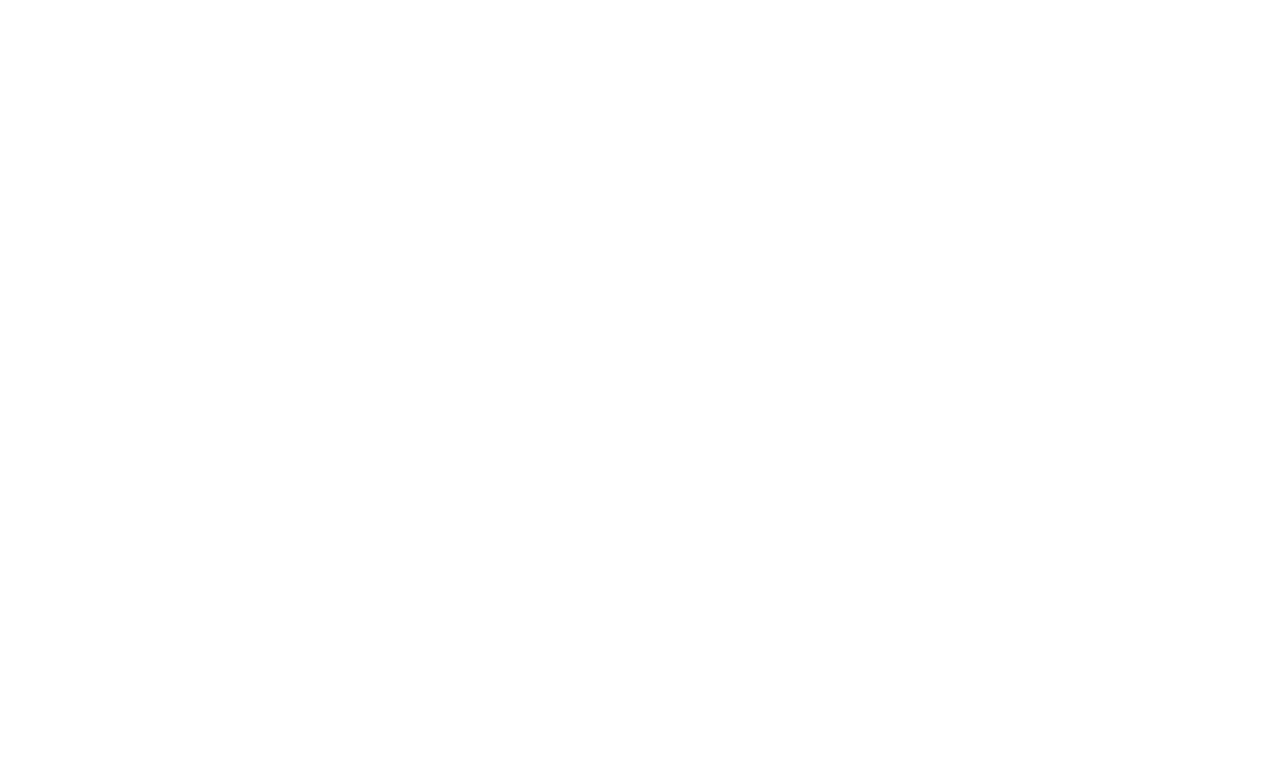
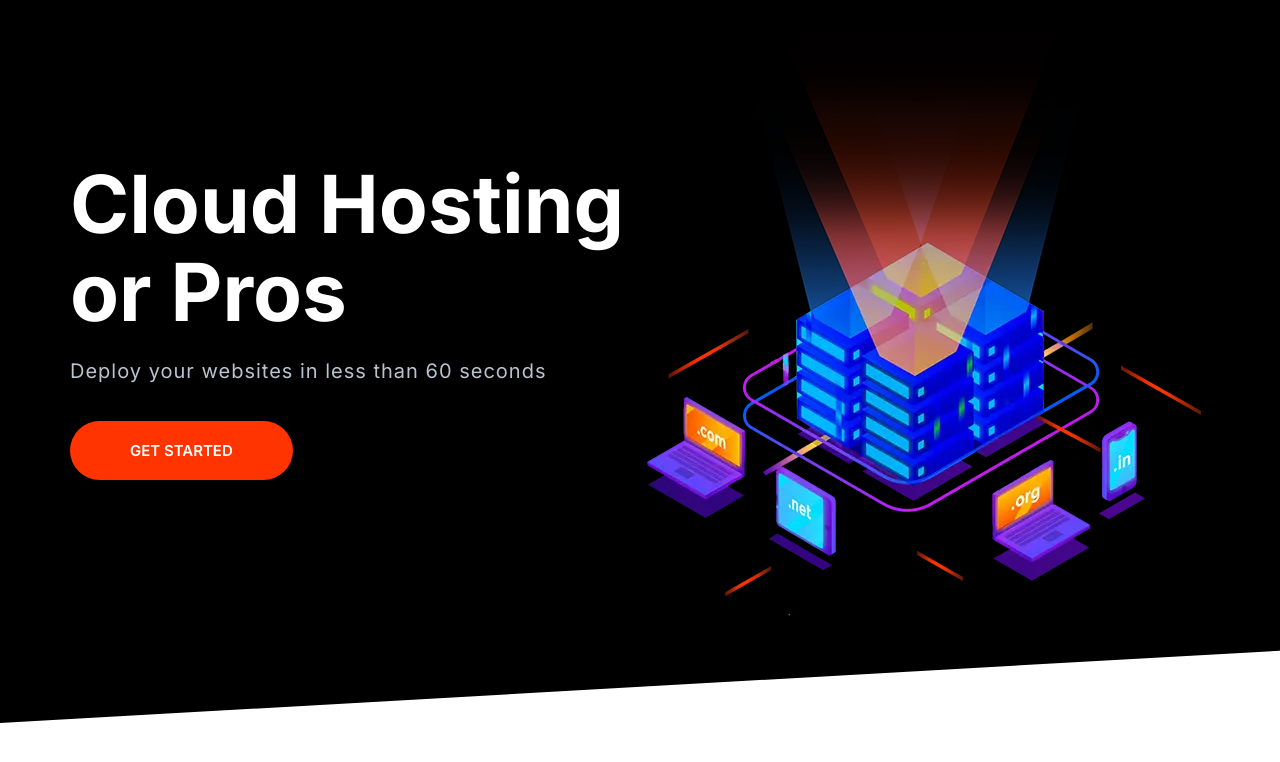
Before and after one commit to mariamills/Cloud, a plain HTML site: page index.html in a window 1280 px wide. Drawn offline with Linux system fonts and the light colour scheme.

Commit message:
Optimizied Image for hero component

```diff
--- a/index.html
+++ b/index.html
@@ -15,6 +15,27 @@
     <link rel="stylesheet" href="css/style.css" />
   </head>
   <body>
+    <section class="block block--dark block--skewed-left hero">
+      <div class="container grid grid--cols-2">
+        <header class="block__header hero__content">
+          <h1 class="block__heading">Cloud Hosting or Pros</h1>
+          <p class="hero__tagline">
+            Deploy your websites in less than 60 seconds
+          </p>
+          <a href="#" class="btn btn--accent btn--stretched">Get Started</a>
+        </header>
+        <picture>
+          <source
+            type="image/webp"
+            srcset="images/banner.webp 1x, images/banner@2x.webp 2x" />
+          <source
+            type="image/png"
+            srcset="images/banner.png 1x, images/banner@2x.png 2x" />
+          <img class="hero__image" src="images/banner.png" alt=""
+        /></picture>
+      </div>
+    </section>
+
     <script src="js/script.js"></script>
   </body>
 </html>
```
Also changed, not shown: components/hero.html (+9 -1 lines), images/banner.png, images/banner.webp (added), images/banner@2x.png (added), images/banner@2x.webp (added).
